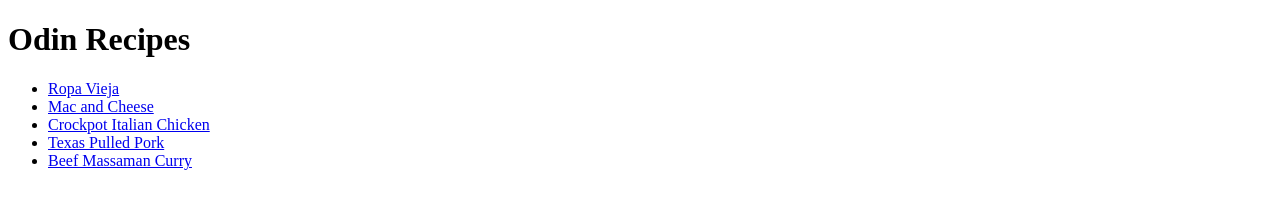
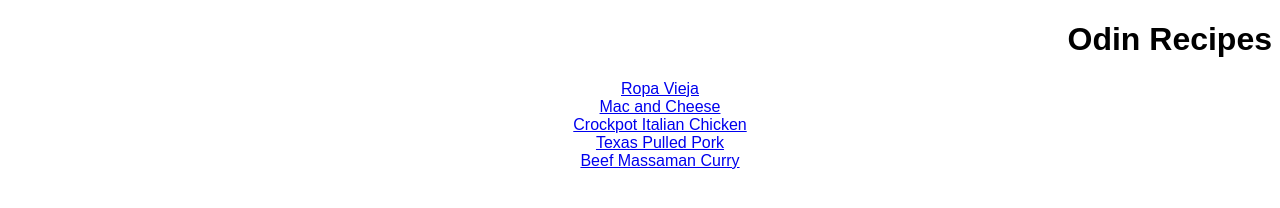
Before and after one commit to squeige/odin-recipes, a plain HTML site: page index.html in a window 1280 px wide. Drawn offline with Linux system fonts and the light colour scheme.

Commit message:
Almost completed witht the landing page!
Just 2 more sections to go.

```diff
--- a/index.html
+++ b/index.html
@@ -4,16 +4,17 @@
 <head>
   <meta charset="utf-8">
   <title>Odin Recipes</title>
+  <link rel="stylesheet" href="./style.css">
 </head>
 
 <body>
   <h1>Odin Recipes</h1>
   <ul>
-    <li><a href="./recipes/CubanRopaVieja.html">Ropa Vieja</a></li>
-    <li><a href="./recipes/MacAndCheese.html">Mac and Cheese</a></li>
-    <li><a href="./recipes/CrockpotItalianChicken.html">Crockpot Italian Chicken</a></li>
-    <li><a href="./recipes/texaspulledpork.html">Texas Pulled Pork</a></li>
-    <li><a href="./recipes/beefmassamancurry.html">Beef Massaman Curry</a></li>
+    <li class="items"><a href="./recipes/CubanRopaVieja.html">Ropa Vieja</a></li>
+    <li class="items"><a href="./recipes/MacAndCheese.html">Mac and Cheese</a></li>
+    <li class="items"><a href="./recipes/CrockpotItalianChicken.html">Crockpot Italian Chicken</a></li>
+    <li class="items"><a href="./recipes/texaspulledpork.html">Texas Pulled Pork</a></li>
+    <li class="items"><a href="./recipes/beefmassamancurry.html">Beef Massaman Curry</a></li>
 
   </ul>
 </body>
--- /dev/null
+++ b/style.css
@@ -0,0 +1,13 @@
+* {
+  font-family: Fantasy, Sans-serif, Serif
+}
+
+h1
+{
+  text-align: right;
+}
+
+.items{
+  text-align: center;
+  list-style: none;
+}
```
